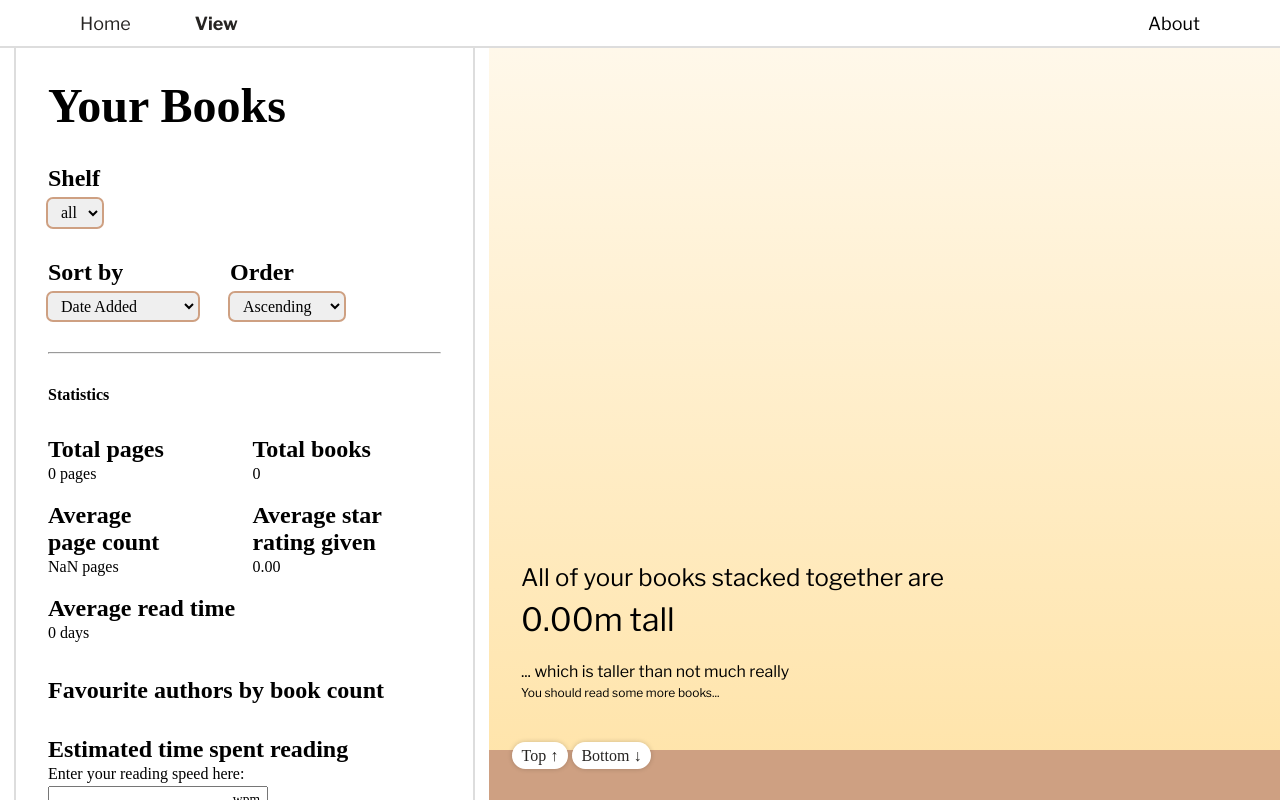
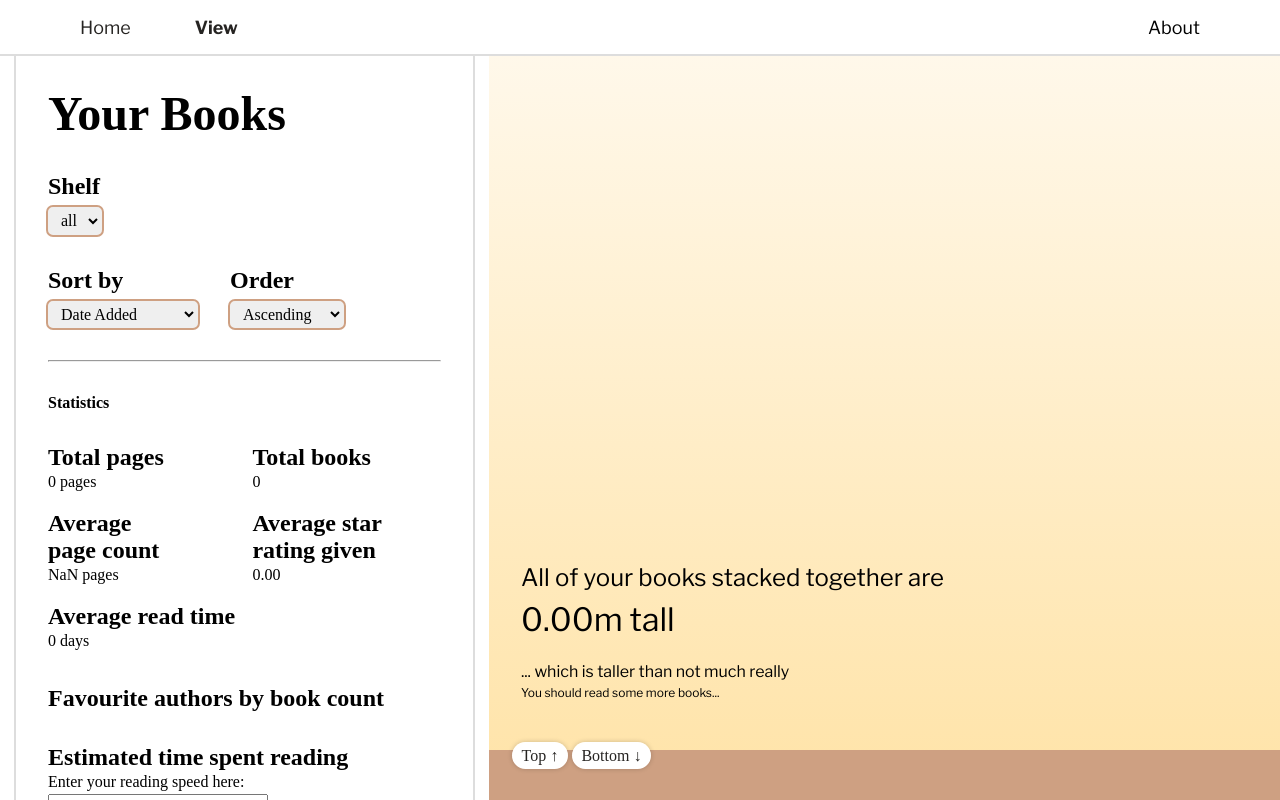
Before and after one commit to ReusableChopsticks/GoodreadsAnalyser, a React (Vite) app: page /GoodreadsAnalyser/view in a window 1280 px wide. Built offline with nearby package versions, Linux system fonts and the light colour scheme.

Commit message:
moved navbar height var to NavBar.css

```diff
--- a/src/Components/NavBar.css
+++ b/src/Components/NavBar.css
@@ -1,3 +1,8 @@
+:root {
+  /* navbar constant for the tricky to style viewpage */
+  --navbar-height: 3.5rem;
+}
+
 /* CONTRACT */
 /*
   NavBar will always be a sibling to the page contents
@@ -13,7 +18,7 @@
 
 .navbar {
   width: 100%;
-  min-height: 3rem;
+  min-height: var(--navbar-height);
   background-color: var(--clr-neutral-100);
   border-bottom: 2px solid #ddd;
   display: flex;
--- a/src/util.css
+++ b/src/util.css
@@ -22,9 +22,6 @@
   --fs-sub-heading: 1.5rem;
   --fs-heading: 2rem;
   --fs-large-heading: 3rem;
-
-  /* navbar constant for the tricky to style viewpage */
-  --navbar-height: 3rem;
 }
 
 .ff-primary {
```
